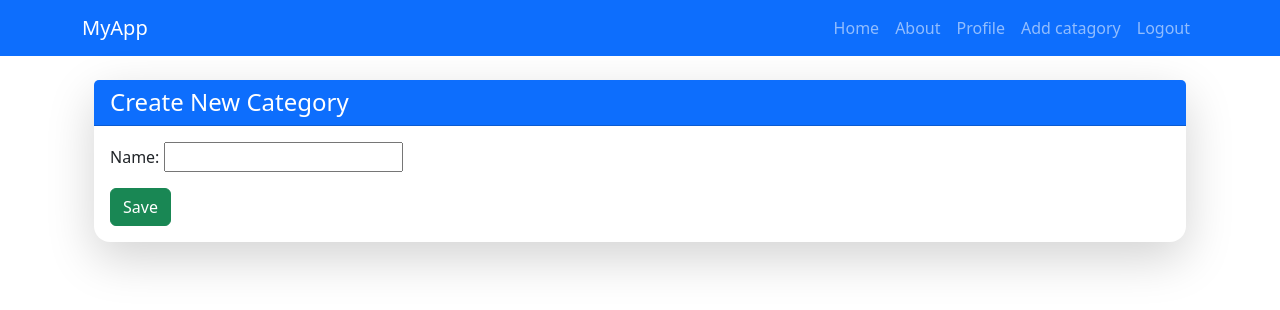
After one commit to abdullahhodancse/inventory_vaid, a Django app: page /app/create_catagory/ in a window 1280 px wide. The commit adds this page. Shown: the top 310 px of the page. Run offline with Django 5.2, Linux system fonts and the light colour scheme; the visitor is signed in with stand-in values (Sample User, id 1).

Commit message:
catagory create and show

```diff
--- a/app_inv/admin/catagory_admin.py
+++ b/app_inv/admin/catagory_admin.py
@@ -1,7 +1,7 @@
 from django.contrib import admin
-from app_inv.models.catagory import catagory
+from app_inv.models.catagory import Catagory
 
-@admin.register(catagory)
+@admin.register(Catagory)
 class catagory_admin(admin.ModelAdmin):
     list_display=['name']
     search_fields=['name']
--- /dev/null
+++ b/app_inv/forms/catagory_form.py
@@ -0,0 +1,8 @@
+from django import forms
+from app_inv.models.catagory import Catagory
+
+
+class catagory(forms.ModelForm):
+    class Meta:
+        model=Catagory
+        fields='__all__'
--- a/app_inv/models/__init__.py
+++ b/app_inv/models/__init__.py
@@ -1,3 +1,3 @@
 from app_inv.models.custom_user import User
-from app_inv.models.catagory import catagory
+from app_inv.models.catagory import Catagory
 from app_inv.models.inventory import inventory
--- a/app_inv/models/catagory.py
+++ b/app_inv/models/catagory.py
@@ -1,10 +1,8 @@
 from django.db import models
 
-
-class catagory(models.Model):
-
-    name=models.CharField(max_length=200,)
-
+class Catagory(models.Model):
+    user = models.ForeignKey('app_inv.User', on_delete=models.CASCADE, null=True, blank=True,related_name='catagories_fk')
+    name = models.CharField(max_length=200)
 
     def __str__(self):
         return self.name
--- a/app_inv/models/custom_user.py
+++ b/app_inv/models/custom_user.py
@@ -1,6 +1,6 @@
 from django.db import models
 from django.contrib.auth.models import AbstractBaseUser,BaseUserManager,PermissionsMixin
-from app_inv.models.catagory import catagory
+from app_inv.models.catagory import Catagory
 
 
 # Create your models here.
@@ -34,7 +34,7 @@ class User(AbstractBaseUser,PermissionsMixin):
     first_name=models.CharField(max_length=100)
     last_name=models.CharField(max_length=100)
 
-    catagory=models.ManyToManyField(catagory,null=True, blank=True)
+    catagory=models.ManyToManyField(Catagory,null=True, blank=True,related_name='users_fk')
 
     is_active=models.BooleanField(default=True)
     is_staff=models.BooleanField(default=False)
--- a/app_inv/models/inventory.py
+++ b/app_inv/models/inventory.py
@@ -1,6 +1,6 @@
 from django.db import models
 from django.contrib.auth import get_user_model
-from app_inv.models.catagory import catagory
+from app_inv.models.catagory import Catagory
 
 User=get_user_model()
 
@@ -16,7 +16,7 @@ class inventory(models.Model):
     name=models.CharField(max_length=100)
     priority=models.CharField(max_length=100,choices=PRIORITY_CHOICES)
     date=models.DateField(auto_now=True)
-    catagory=models.ManyToManyField(catagory,null=True, blank=True)
+    catagory=models.ManyToManyField(Catagory,null=True, blank=True)
     number_of_list=models.PositiveBigIntegerField(default=1)
 
 
--- a/app_inv/urls.py
+++ b/app_inv/urls.py
@@ -3,6 +3,8 @@ from app_inv.views.login_views import login_view
 from app_inv.views.logout_view import logout_vi
 from app_inv.views.profile_view import profile
 from app_inv.views.password_chnage import change_password
+from app_inv.views.create_catagory import add_catagory
+from app_inv.views.catagory_list import catagory_list
 from django.urls import path
 
 
@@ -12,4 +14,6 @@ urlpatterns=[
     path('logout/',logout_vi,name='logout'),
     path ('profile/',profile,name='profile'),
     path("change_password/",change_password,name="chnage_password"),
+    path('create_catagory/',add_catagory,name='add_catagory'),
+    path('list/',catagory_list,name='catagory_list')
 ]
--- /dev/null
+++ b/app_inv/views/create_catagory.py
@@ -0,0 +1,21 @@
+from django.contrib.auth.decorators import login_required
+from django.shortcuts import render,redirect
+from app_inv.forms.catagory_form import catagory
+
+from django.contrib import messages
+
+
+@login_required
+def add_catagory(request):
+    if request.method=='POST':
+        form=catagory(request.POST)
+        if form.is_valid():
+            cat=form.save(commit=False)
+            cat.user=request.user
+            cat.save()
+            messages.success(request,'catagory added')
+            return redirect('catagory_list')
+
+    else:
+        form=catagory()
+    return render(request,'add_catagory.html',{'form':form})
--- /dev/null
+++ b/templates/add_catagory.html
@@ -0,0 +1,30 @@
+{% extends 'base.html' %}
+
+{% block title %}Add Category{% endblock %}
+
+{% block content %}
+<div class="container mt-4">
+  <div class="card shadow-lg border-0 rounded-4">
+    <div class="card-header bg-primary text-white">
+      <h4 class="mb-0">Create New Category</h4>
+    </div>
+    <div class="card-body">
+      <form method="POST">
+        {% csrf_token %}
+        <div class="mb-3">
+          {{ form.name.label_tag }}
+          {{ form.name }}
+          {% if form.name.errors %}
+            <div class="text-danger small">
+              {{ form.name.errors }}
+            </div>
+          {% endif %}
+        </div>
+
+        <button type="submit" class="btn btn-success">Save</button>
+
+      </form>
+    </div>
+  </div>
+</div>
+{% endblock %}
--- a/templates/base.html
+++ b/templates/base.html
@@ -28,6 +28,9 @@
               <a class="nav-link" href="{%url 'profile'%}">Profile</a>
             </li>
             <li class="nav-item">
+              <a class="nav-link" href="{%url 'add_catagory'%}">Add catagory</a>
+            </li>
+            <li class="nav-item">
               <a class="nav-link" href="{%url 'logout'%}">Logout</a>
             </li>
           {% else %}
--- a/templates/profile.html
+++ b/templates/profile.html
@@ -17,6 +17,7 @@
 
       <div class="text-center mt-4 d-flex justify-content-between">
         <a href="{%url 'chnage_password'%}" class="btn btn-warning w-50 me-2">Change Password</a>
+        <a href="{%url 'catagory_list'%}" class="btn btn-warning w-50 me-2">Your Catagories</a>
         <a href="{% url 'logout' %}" class="btn btn-danger w-50 ms-2">Logout</a>
       </div>
     </div>
```
Also changed, not shown: app_inv/views/catagory_list.py (added, +8 -0 lines), templates/catagory_list.html (added, +53 -0 lines), app_inv/migrations/0006_catagory_user_alter_user_catagory.py (added).
